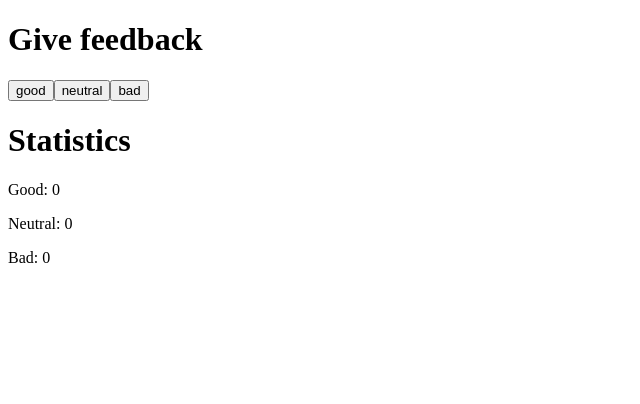
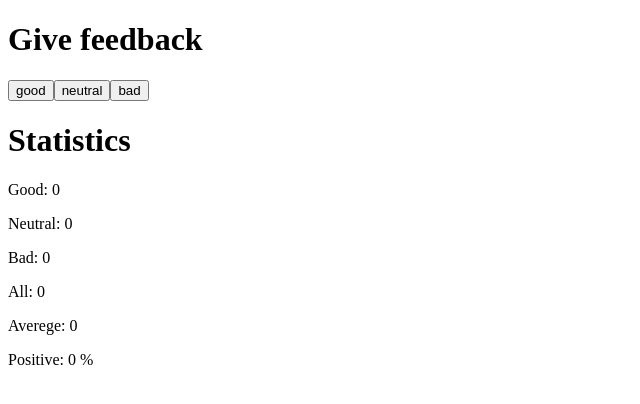
Before and after one commit to alpoaa/FullStack-open, a React (Create React App) app in the folder Osa1/unicafe/: page / in a window 1280 px wide. Shown: the top 404 px of the page, without its empty margins (0-640 px from the left). Built offline with nearby package versions, Linux system fonts and the light colour scheme.

Commit message:
unicafe, step2

```diff
--- a/Osa1/unicafe/src/App.js
+++ b/Osa1/unicafe/src/App.js
@@ -5,12 +5,44 @@ const Header = () => (<div><h1>Give feedback</h1></div>)
 const FeedBackBtn = ({handleClick, buttonTxt}) => (<button onClick={handleClick}>{buttonTxt}</button>)
 
 const Statistics = ({good, neutral, bad}) => {
+
+  const countAll = () => good + neutral + bad
+  const countPositive = () => {
+    let ret = 0
+    if (countAll() === 0)
+    {
+      return ret
+    }
+    else
+    {
+      ret = good / countAll() * 100
+    }
+    return ret
+  }
+
+  const countAverage = () => {
+    let ret = 0
+    if (countAll() === 0)
+    {
+      return ret
+    }
+    else
+    {
+      ret = (good - bad) / countAll()
+    }
+
+    return ret
+  }
+
   return (
     <div>
       <h1>Statistics</h1>
       <p>Good: {good}</p>
       <p>Neutral: {neutral}</p>
       <p>Bad: {bad}</p>
+      <p>All: {countAll()}</p>
+      <p>Averege: {countAverage()}</p>
+      <p>Positive: {countPositive()} %</p>
     </div>
   )
 }
```
